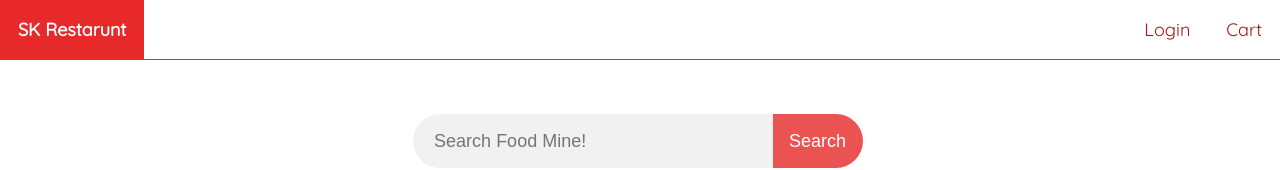
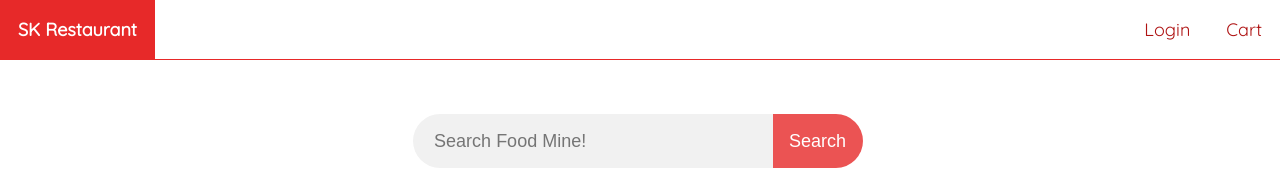
Before and after one commit to Sanjayk46/food-app-frontend, a React (Create React App) app: page / in a window 1280 px wide. Shown: the top 170 px of the page. Built offline with nearby package versions, Linux system fonts and the light colour scheme; no server answers.

Commit message:
Update Header.jsx

```diff
--- a/src/components/Header/Header.jsx
+++ b/src/components/Header/Header.jsx
@@ -17,7 +17,7 @@ export default function Header() {
     <header className={classes.header}>
       <div className={classes.container}>
         <Link to="/" className={classes.logo}>
-          SK Restarunt
+          SK Restaurant
         </Link>
         <nav>
           <ul>
```
